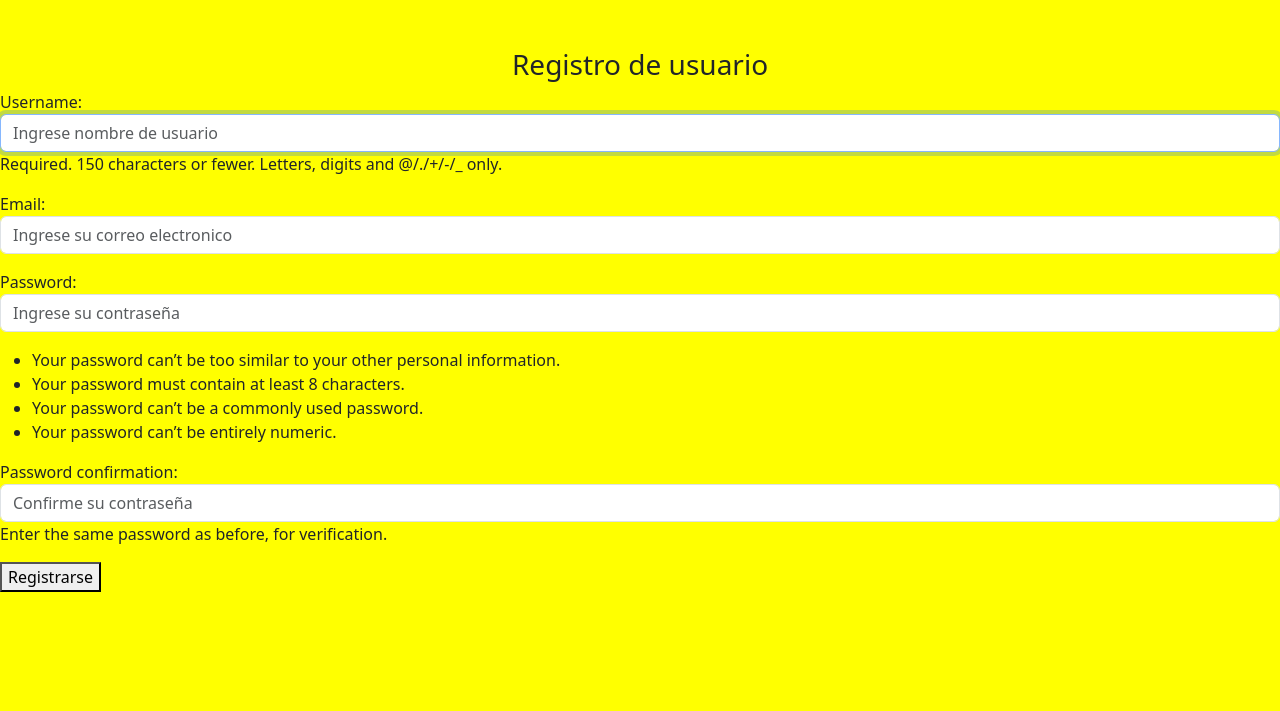
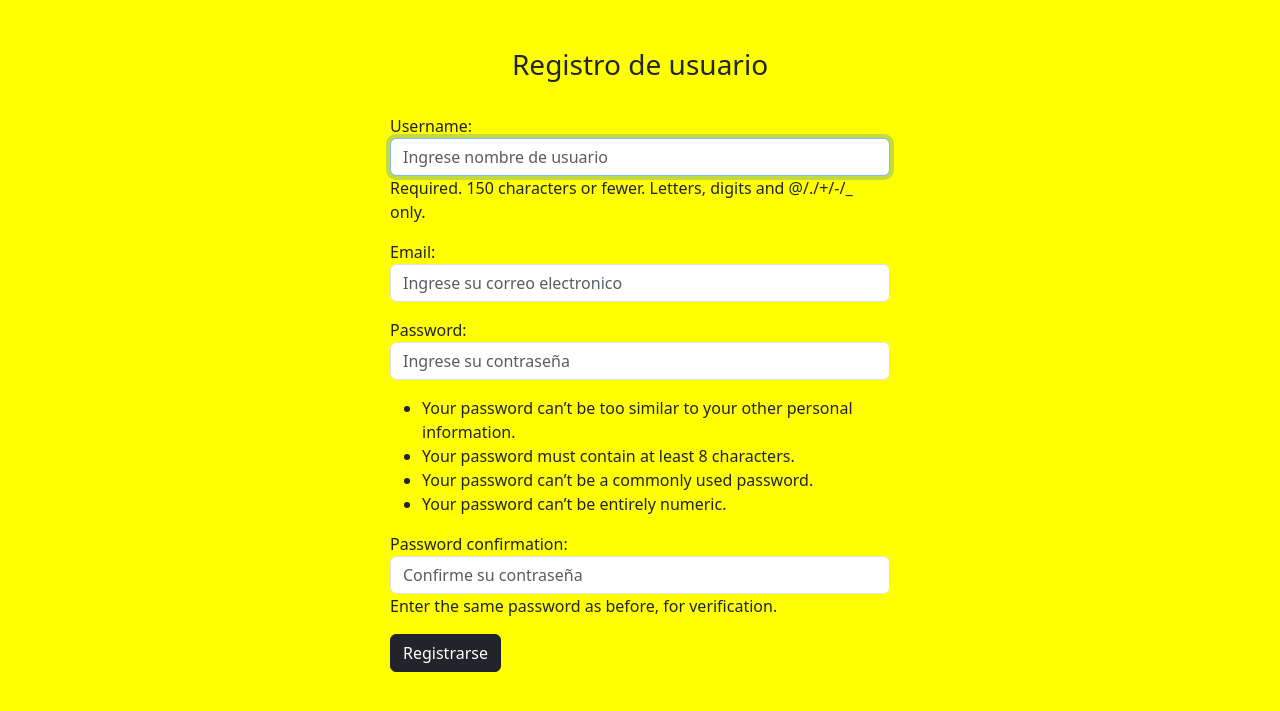
Before and after one commit to Ff-gv/Proyecto_django_portafolio, a Django app: page /register/ in a window 1280 px wide. Shown: the part 64-775 px from the top of the page. Run offline with Django 5.2, Linux system fonts and the light colour scheme.

Commit message:
correcciones y mejoras en diseño html

```diff
--- a/aplicacion_web/autenticar/templates/autenticar/base.html
+++ b/aplicacion_web/autenticar/templates/autenticar/base.html
@@ -20,7 +20,7 @@
     <header>
       <nav class="auth-navbar navbar navbar-expand-lg" style="background-color: #98c200;"data-bs-theme="dark">
         <div class="container-fluid">
-          <a class="navbar-brand" href="{%url "home"%}"><b>TareasyProyectos</b></a>
+          <a class="navbar-brand" href="{% url 'login' %}"><b>TareasyProyectos</b></a>
           <button
             class="navbar-toggler"
             type="button"
--- a/aplicacion_web/autenticar/templates/autenticar/home.html
+++ /dev/null
@@ -1,6 +0,0 @@
-{% extends "autenticar/base.html" %}
-{% load static %}
-{% block title %}Home | Bienvenido{% endblock title %}
-{% block style %}{% endblock style %}
-{% block content %}
-{% endblock content %}
--- a/aplicacion_web/autenticar/templates/autenticar/login.html
+++ b/aplicacion_web/autenticar/templates/autenticar/login.html
@@ -7,6 +7,6 @@
 <form action=""method="POST"  class="text-center">
 {% csrf_token %}
 {{form.as_p}}
-<button type="submit">Ingresar</button>
+<button  type="submit">Ingresar</button>
 </form>
 {% endblock content %}
--- a/aplicacion_web/autenticar/templates/autenticar/register.html
+++ b/aplicacion_web/autenticar/templates/autenticar/register.html
@@ -4,10 +4,10 @@
 {% block style %}{% endblock style %}
 {% block content %}
 <h3 class="text-center mt-5">Registro de usuario</h3>
-<form action="" method="POST">
+<form class="register-form" action="" method="POST">
 {% csrf_token %}
 {{ form.as_p }}
-<button type="submit">
+<button class="btn btn-dark" type="submit">
 Registrarse
 </button>
 </form>
--- a/aplicacion_web/autenticar/urls.py
+++ b/aplicacion_web/autenticar/urls.py
@@ -1,8 +1,7 @@
 from django.urls import path
 from .views import *
 urlpatterns = [
-    path('home',homeview,name='home'),
     path('logout/',LogoutUserView.as_view(),name='logout'),
-        path('login/',LoginUserView.as_view(),name='login'),
+    path('login/',LoginUserView.as_view(),name='login'),
     path('register/',RegistroView.as_view(),name='register')
 ]
--- a/aplicacion_web/autenticar/views.py
+++ b/aplicacion_web/autenticar/views.py
@@ -1,12 +1,8 @@
-from django.shortcuts import render
 from .forms import RegistroForm
 from django.views.generic import CreateView
 from django.urls import reverse_lazy
 from django.contrib.auth.views import LoginView,LogoutView
 
-# Create your views here.
-def homeview(request):
-    return render(request,'autenticar/home.html')
 class LoginUserView(LoginView):
     template_name = "autenticar/login.html"
 class LogoutUserView(LogoutView):
--- a/aplicacion_web/core/models.py
+++ b/aplicacion_web/core/models.py
@@ -11,6 +11,10 @@ class Proyecto(models.Model):
     privado = models.BooleanField(default=True)
     propietario = models.ForeignKey(
     settings.AUTH_USER_MODEL,
+    #usa como predeterminado User de django a menos
+    #que especifique un modelo user en especifico, lo
+    #cual en ese caso debo cambiar en settings.py para
+    #utilizar ese modelo de forma personalizada
     on_delete=models.CASCADE,
     related_name="proyectos",
 )
--- a/aplicacion_web/static/css/auth.css
+++ b/aplicacion_web/static/css/auth.css
@@ -11,3 +11,8 @@ form{
     padding-bottom: 10px;
     font-size: 20px;
 }
+form.register-form {
+    width: 90%;
+    max-width: 500px;
+    margin: 2rem auto;
+}
```
